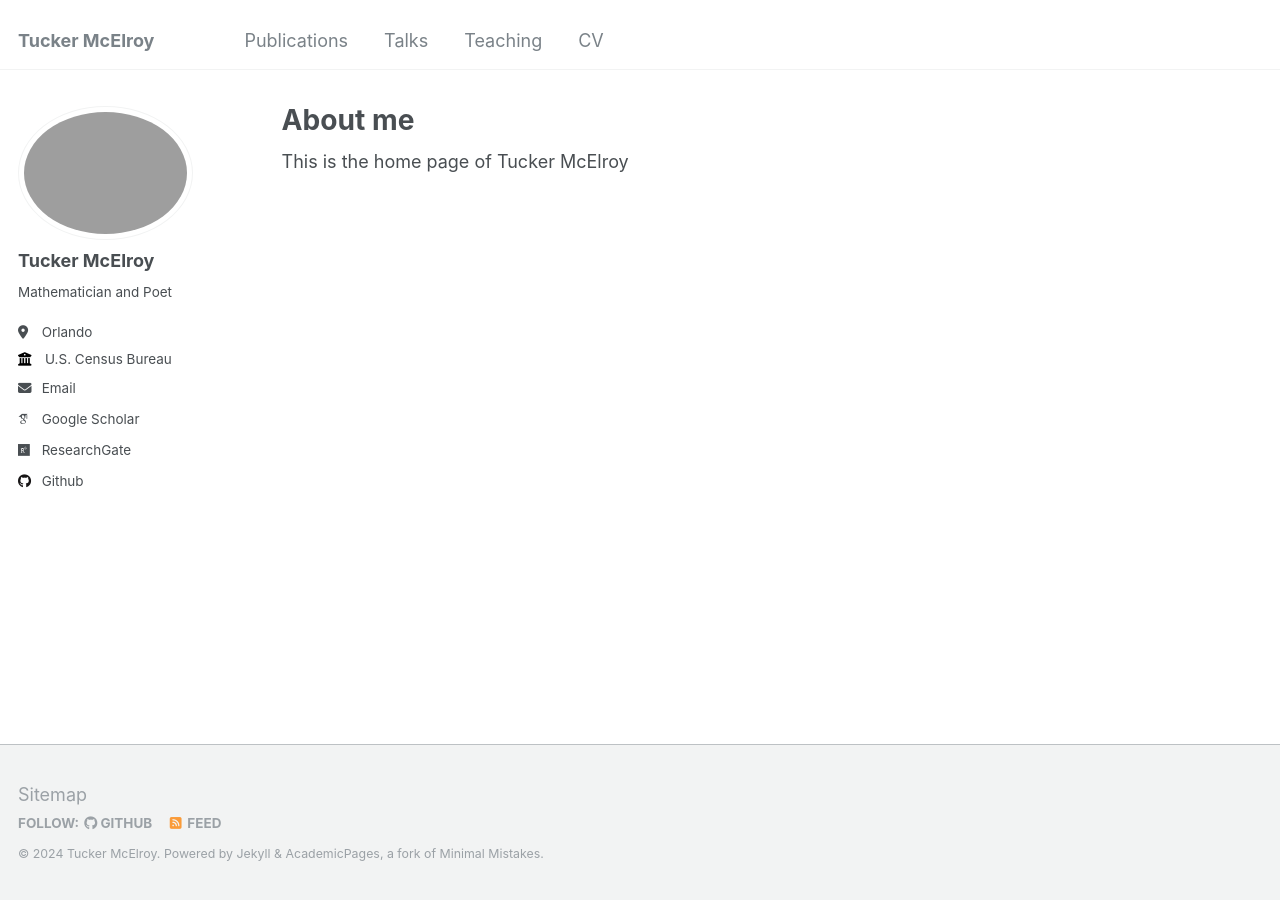
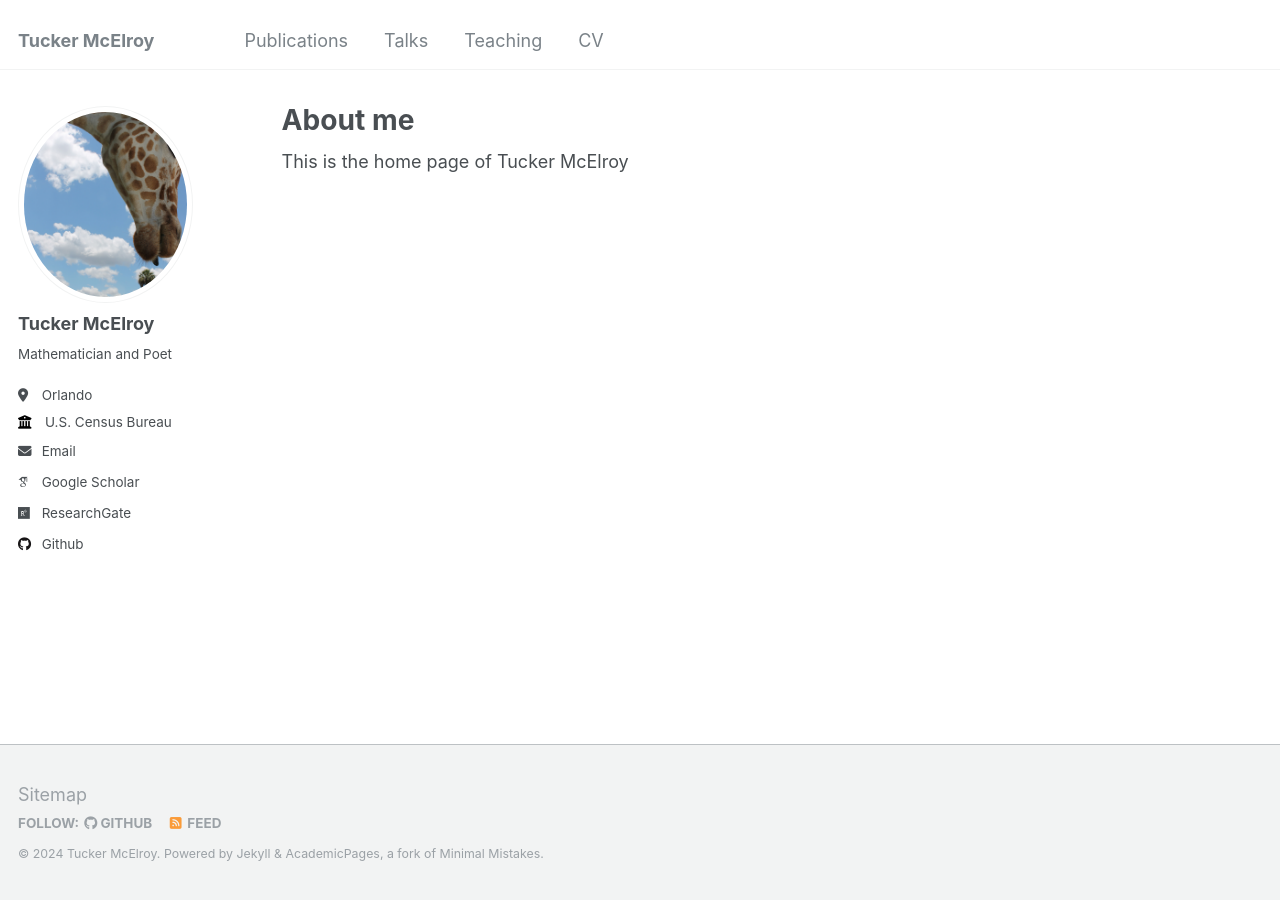
Before and after one commit to tuckermcelroy/tuckermcelroy.github.io, a Jekyll site: the page built from _pages/about.md, in a window 1280 px wide. Built offline with Jekyll 4.4.1, drawn with Linux system fonts in a browser that asks for light colours; some web fonts are replaced.

Commit message:
Update _config.yml

```diff
--- a/_config.yml
+++ b/_config.yml
@@ -21,7 +21,7 @@ repository               : "tuckermcelroy.github.io"
 #               Additional customization can be done by editing /_includes/author-profile.html
 author:
   # Biographic information
-  avatar           : "HungryGiraffe.png"
+  avatar           : "HungryGiraffe.JPG"
   name             : "Tucker McElroy"
   pronouns         : # example: "she/her"
   bio              : "Mathematician and Poet"
```
